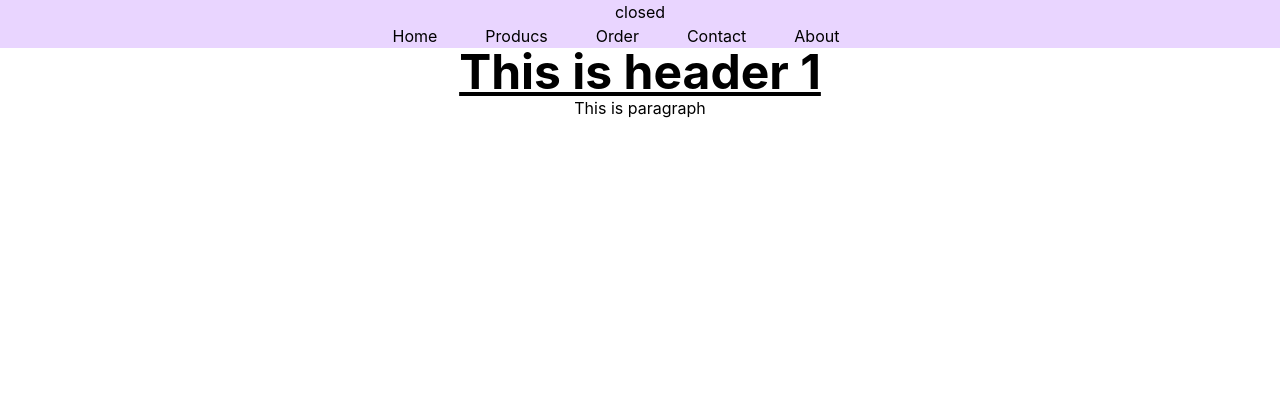
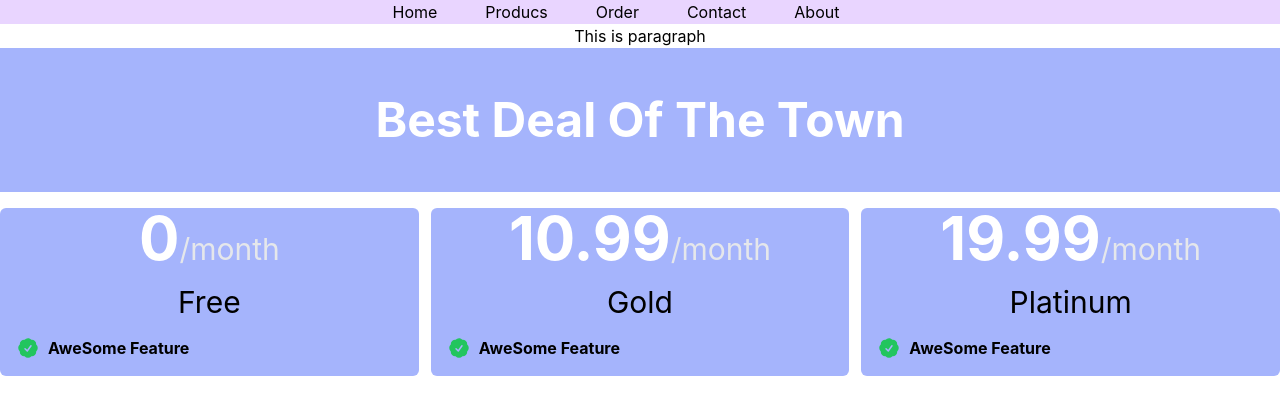
Before and after one commit to SudiptaDeyAnik08/ph_price_club_tailwind_framework, a React (Create React App) app: page / in a window 1280 px wide. Shown: the top 414 px of the page. Built offline with nearby package versions, Linux system fonts and the light colour scheme.

Commit message:
CheckBadgeIcon

```diff
--- a/src/App.js
+++ b/src/App.js
@@ -1,16 +1,19 @@
 import logo from './logo.svg';
 import './App.css';
 import NavBar from '../src/components/NavBar/NavBar';
+import Pricing from './components/Pricing/Pricing';
+import PriceOption from './components/PriceOption/PriceOption';
 
 function App() {
+
   return (
     <div className="App">
       <NavBar></NavBar>
 
-      <h1 className='text-5xl font-bold underline'>This is header 1</h1>
+
       <p>This is paragraph</p>
 
-
+     <PriceOption></PriceOption>
     </div>
   );
 }
--- a/src/components/NavBar/NavBar.js
+++ b/src/components/NavBar/NavBar.js
@@ -32,7 +32,6 @@ const NavBar = ()=>{
 
            </div>
 
-                  <span>{open ? "open" : "closed"}</span>
 
             <ul className={`bg-purple-200 w-full md:flex justify-center absolute md:static duration-500 ease-in ${open ? 'top-4' : 'top-[-120]'}`}>
                 {
--- /dev/null
+++ b/src/components/PriceOption/PriceOption.js
@@ -0,0 +1,46 @@
+import React from "react";
+import Pricing from "../Pricing/Pricing";
+
+const PriceOption = () =>{
+
+
+  const pricingOption = [
+    {id:1,name:"Free", pricing:0, feature:[
+        'Awesome Feature',
+        'Extra Feature',
+        'Feature X',
+        'Feture 1',
+        'Feature Alpa'
+    ]},
+
+    {id:2,name:"Gold", pricing:10.99,  feature:[
+        'Awesome Feature',
+        'Extra Feature',
+        'Feature X',
+        'Feture 1',
+        'Feature Alpa'
+    ]},
+    {id:3,name:"Platinum", pricing:19.99,
+    feature:[
+        'Awesome Feature',
+        'Extra Feature',
+        'Feature X',
+        'Feture 1',
+        'Feature Alpa'
+    ]},
+  ]
+
+
+    return(
+        <div>
+            <h1 className='text-5xl font-bold bg-indigo-300 p-12 text-white'>Best Deal Of The Town</h1>
+            <div className="grid grid-cols-3 gap-3">
+            {
+                pricingOption.map( option => <Pricing key={option.id} option={option}></Pricing>)
+            }
+            </div>
+        </div>
+    )
+}
+
+export default PriceOption;
--- /dev/null
+++ b/src/components/Pricing/Pricing.js
@@ -0,0 +1,24 @@
+import React from "react";
+
+import { CheckBadgeIcon } from '@heroicons/react/24/solid'
+
+
+const Pricing = ({option})=>{
+    return(
+        <div className="bg-indigo-300 mt-4 rounded-md">
+                <div>
+                    <h3>
+                        <span className="text-6xl font-bold text-white">{option.pricing}</span>
+                        <span className="text-3xl text-gray-200">/month</span>
+                        </h3>
+                    <p className="text-3xl mt-4 mb-4"> {option.name}</p>
+                </div>
+                <div className="flex mb-4 ml-4">
+                <CheckBadgeIcon className="h-6 w-6 text-green-500" />
+                <p className="text-1xl font-bold ml-2">AweSome Feature</p>
+                </div>
+        </div>
+    )
+}
+
+export default Pricing;
```
